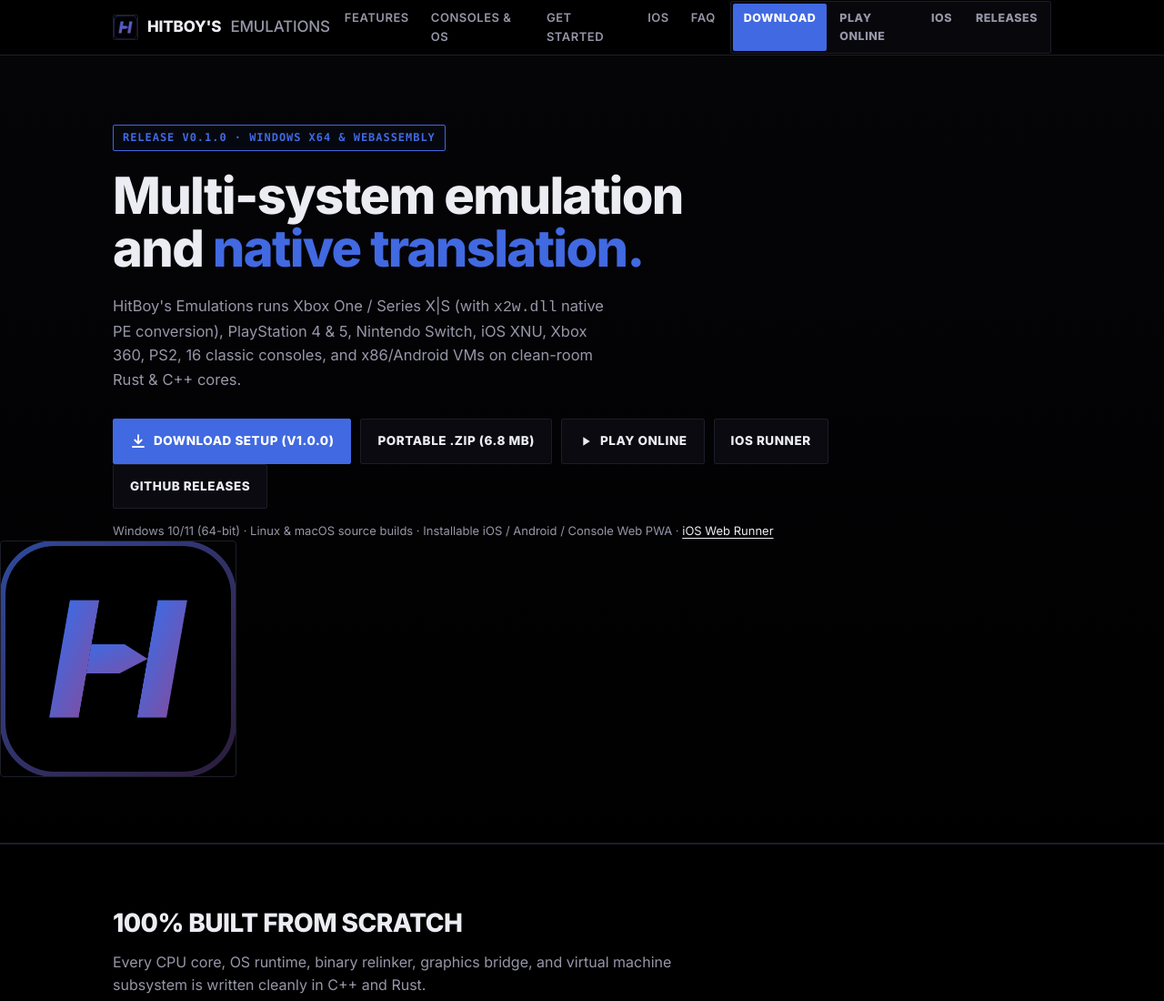
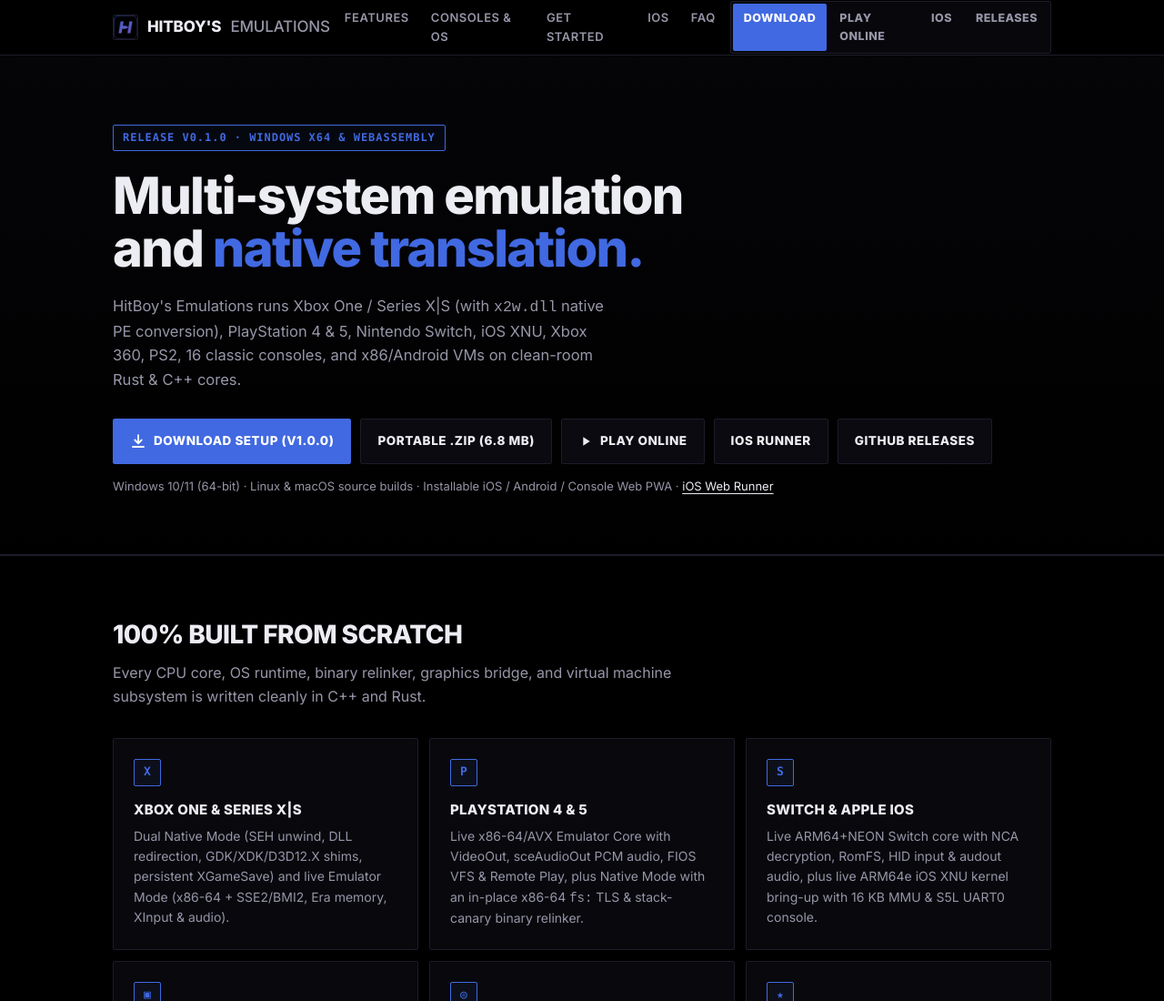
Before and after one commit to HitBoyXx23-dev/hitboy-emulations, a plain HTML site: page index.html in a window 1280 px wide. Shown: the top 1100 px of the page at 91% size. Drawn offline with Linux system fonts and the light colour scheme.

Commit message:
web: remove hero logo and fix cta container

```diff
--- a/index.html
+++ b/index.html
@@ -122,14 +122,10 @@
             Play Online
           </a>
           <a class="btn btn-ghost" href="ios.html">iOS Runner</a>
-        </div>
-          <a class="btn btn-ghost" href="https://github.com/HitBoyXx23-dev/hitboy-emulations/releases" target="_blank" rel="noopener">
-            GitHub Releases
-          </a>
+          <a class="btn btn-ghost" href="https://github.com/HitBoyXx23-dev/hitboy-emulations/releases" target="_blank" rel="noopener">GitHub Releases</a>
         </div>
         <p class="meta">Windows 10/11 (64-bit) · Linux &amp; macOS source builds · Installable iOS / Android / Console Web PWA · <a href="ios.html">iOS Web Runner</a></p>
       </div>
-      <img class="mark" src="logo.png" alt="HitBoy's Emulations logo">
     </div>
   </div>
 
```
